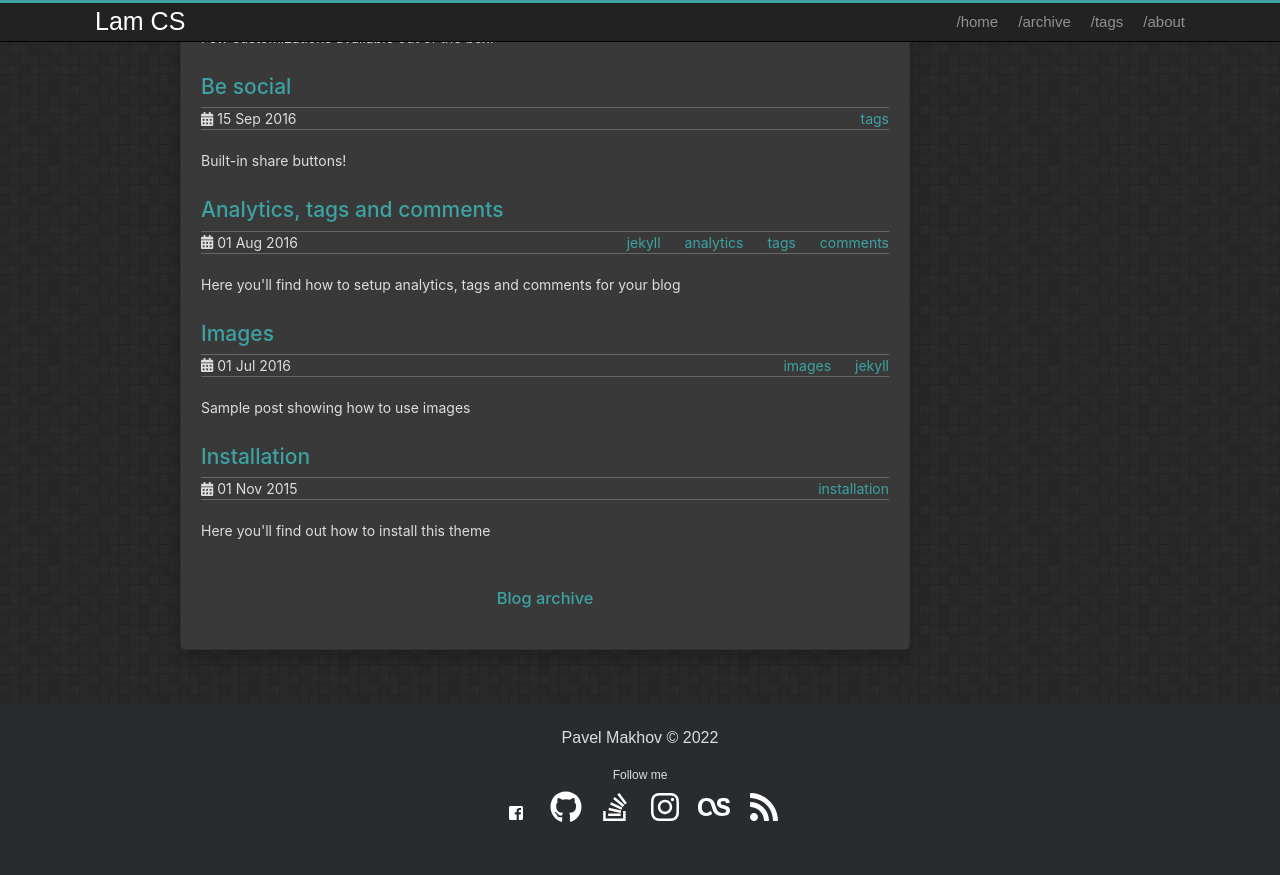
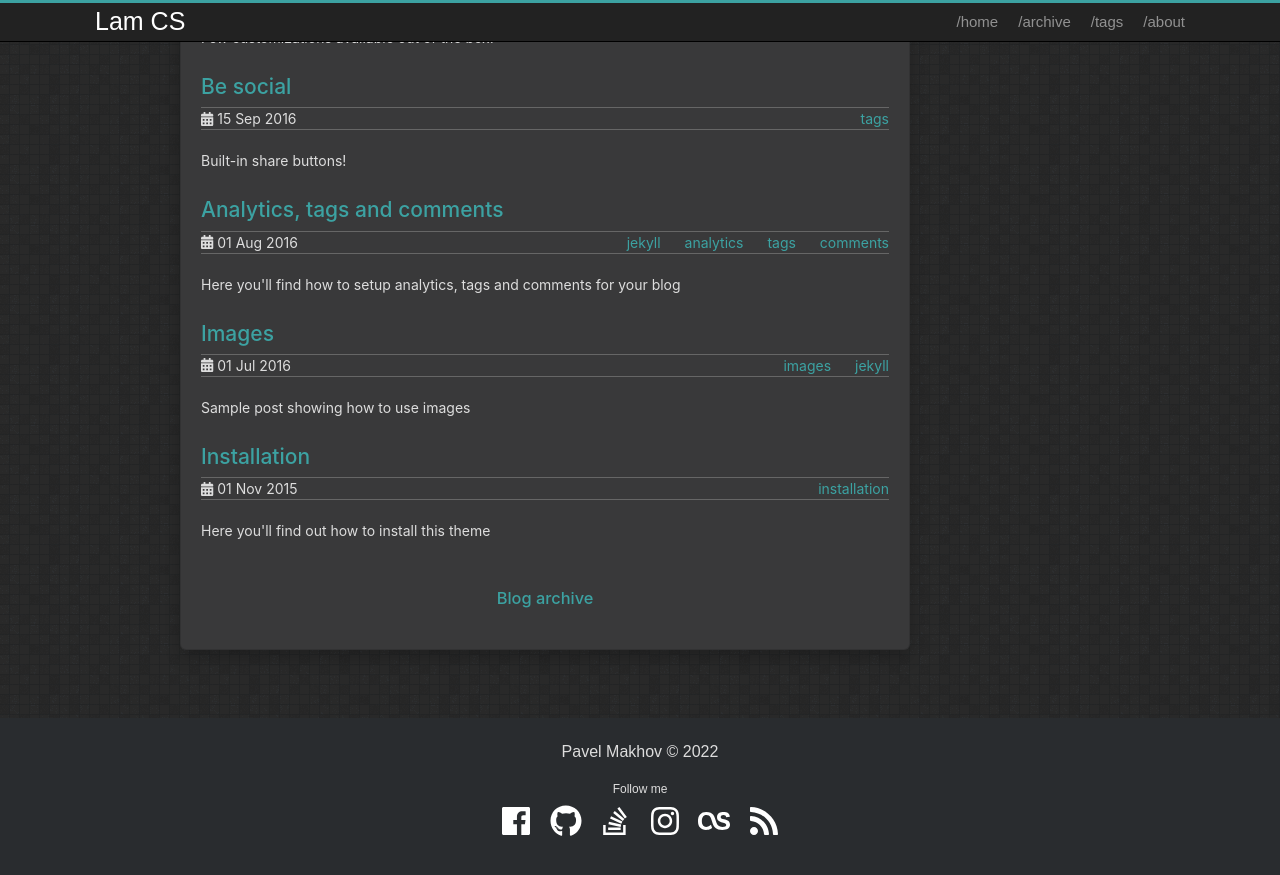
Before and after one commit to DevLamTran/DevLamTran.github.io, a Jekyll site: the page built from index.html, in a window 1280 px wide and 900 px high, scrolled down 776 px. Shown: the top 875 px of the window. Built offline with Jekyll 4.4.1, drawn with Linux system fonts in a browser that asks for light colours.

Commit message:
Update social.html

```diff
--- a/_includes/social.html
+++ b/_includes/social.html
@@ -4,7 +4,7 @@
 
   {% if site.social.facebook %}
     <li>
-      <a title="{{ site.social.facebook }} on Github" href="https://facebook.com/{{ site.social.facebook }}" target="_blank"><i class="fab fa-facebook-square"></i></a>
+      <a title="{{ site.social.facebook }} on Github" href="https://facebook.com/{{ site.social.facebook }}" target="_blank"><i class="fab fa-facebook fa-2x"></i></a>
     </li>
   {% endif %}
 
```
